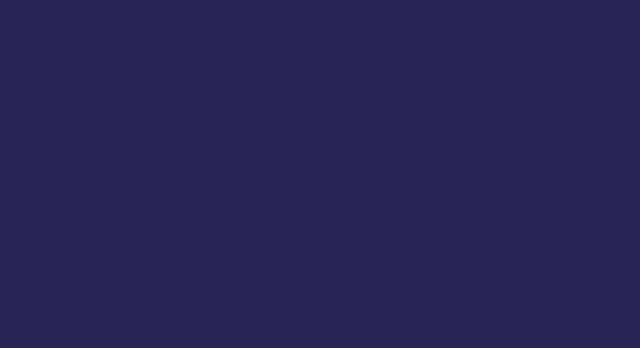
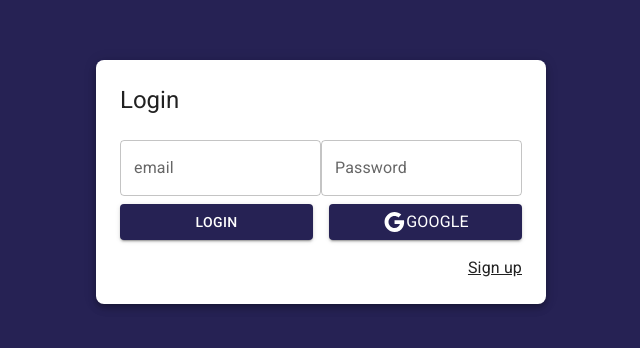
Before and after one commit to albertoabro/React_Course, a React (Vite) app in the folder 07-journal-app/: page /auth/login in a window 1280 px wide. Shown: the part 218-566 px from the top of the page, without its empty margins (319-959 px from the left). Built offline with nearby package versions, Linux system fonts and the light colour scheme.

Commit message:
Add AuthLayout to LoginPage and RegisterPage

```diff
--- a/07-journal-app/src/auth/pages/LoginPage.jsx
+++ b/07-journal-app/src/auth/pages/LoginPage.jsx
@@ -1,15 +1,56 @@
-import { Grid2 } from "@mui/material"
+import { Link as RouterLink } from 'react-router';
+import { Google } from "@mui/icons-material"
+import { Button, Grid2, TextField, Typography, Link } from "@mui/material"
+import { AuthLayout } from '../layout/AuthLayout';
 
 
 export const LoginPage = () => {
     return (
-      <Grid2
-      alignItems="center"
-      container
-      direction="column"
-      justifyContent="center"
-      sx={{ minHeight:"100vh", backgroundColor: "primary.main", padding: 4 }}
-      >
-      </Grid2>
+
+     <AuthLayout title='Login'>
+
+        <form>
+            <Grid2 container>
+              <Grid2 size={{ sm: 12, md: 12, lg: 6 }} sx={{ mt: 2 }}>
+                <TextField
+                  label="email"
+                  type="email"
+                  placeholder="email@gmail.com"
+                  fullWidth
+                />
+              </Grid2>
+
+              <Grid2 size={{ sm: 12, md: 12, lg: 6 }} sx={{ mt: 2 }}>
+                <TextField
+                  label="Password"
+                  type="password"
+                  placeholder="password"
+                  fullWidth
+                />
+              </Grid2>
+
+              <Grid2 container size={12} spacing={2} sx={{ mb: 2, mt: 1}}>
+                <Grid2 size={{xs: 12, sm: 12, md: 6}}>
+                  <Button variant="contained" fullWidth>
+                    Login
+                  </Button>
+                </Grid2>
+
+                <Grid2 size={{xs: 12, sm: 6, md: 6}}>
+                  <Button variant="contained" fullWidth>
+                    <Google />
+                    <Typography size={{ml:1}}>Google</Typography>
+                  </Button>
+                </Grid2>
+              </Grid2>
+
+            <Grid2 container direction='row' justifyContent='end' size={12}>
+              <Link color="inherit" to='/auth/register' component={RouterLink}>
+                Sign up
+              </Link>
+            </Grid2>
+          </Grid2>
+        </form>
+      </AuthLayout>
     )
   }
--- a/07-journal-app/src/auth/pages/RegisterPage.jsx
+++ b/07-journal-app/src/auth/pages/RegisterPage.jsx
@@ -1,8 +1,59 @@
+import { Link as RouterLink } from 'react-router';
+import { Button, Grid2, TextField, Typography, Link } from "@mui/material"
+import { AuthLayout } from '../layout/AuthLayout';
+
 
 export const RegisterPage = () => {
     return (
-      <>
 
-      </>
+     <AuthLayout title='Sign Up'>
+
+        <form>
+            <Grid2 container>
+
+              <Grid2 size={12} sx={{ mt: 2 }}>
+                <TextField
+                  label="Full name"
+                  type="text"
+                  placeholder="Name"
+                  fullWidth
+                />
+              </Grid2>
+
+              <Grid2 size={12} sx={{ mt: 2 }}>
+                <TextField
+                  label="email"
+                  type="email"
+                  placeholder="email@gmail.com"
+                  fullWidth
+                />
+              </Grid2>
+
+              <Grid2 size={12} sx={{ mt: 2 }}>
+                <TextField
+                  label="Password"
+                  type="password"
+                  placeholder="password"
+                  fullWidth
+                />
+              </Grid2>
+
+              <Grid2 container size={12} spacing={2} sx={{ mb: 2, mt: 1}}>
+                <Grid2 size={12}>
+                  <Button variant="contained" fullWidth>
+                    Sign Up
+                  </Button>
+                </Grid2>
+              </Grid2>
+
+            <Grid2 container direction='row' justifyContent='end' size={12}>
+              <Typography sx={{mr: 1}}>Have you account?</Typography>
+              <Link color="inherit" to='/auth/login' component={RouterLink}>
+                Sign in
+              </Link>
+            </Grid2>
+          </Grid2>
+        </form>
+      </AuthLayout>
     )
   }
--- a/07-journal-app/src/auth/routes/AuthRoutes.jsx
+++ b/07-journal-app/src/auth/routes/AuthRoutes.jsx
@@ -6,7 +6,7 @@ export const AuthRoutes = () => {
     return (
       <Routes>
         <Route path="login" element={ <LoginPage /> } />
-        <Route path="login" element={ <RegisterPage /> } />
+        <Route path="register" element={ <RegisterPage /> } />
         <Route path="/*" element={ <Navigate to={"/auth/login"} /> } />
       </Routes>
     )
```
